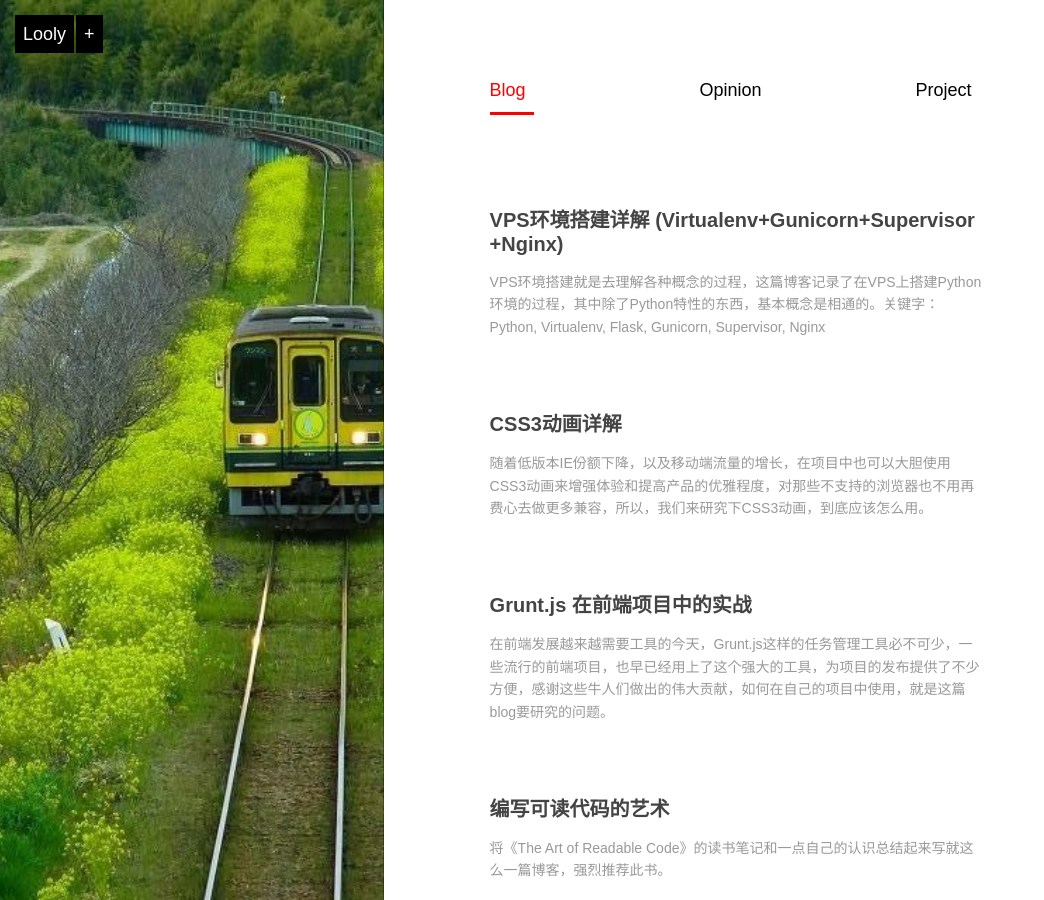
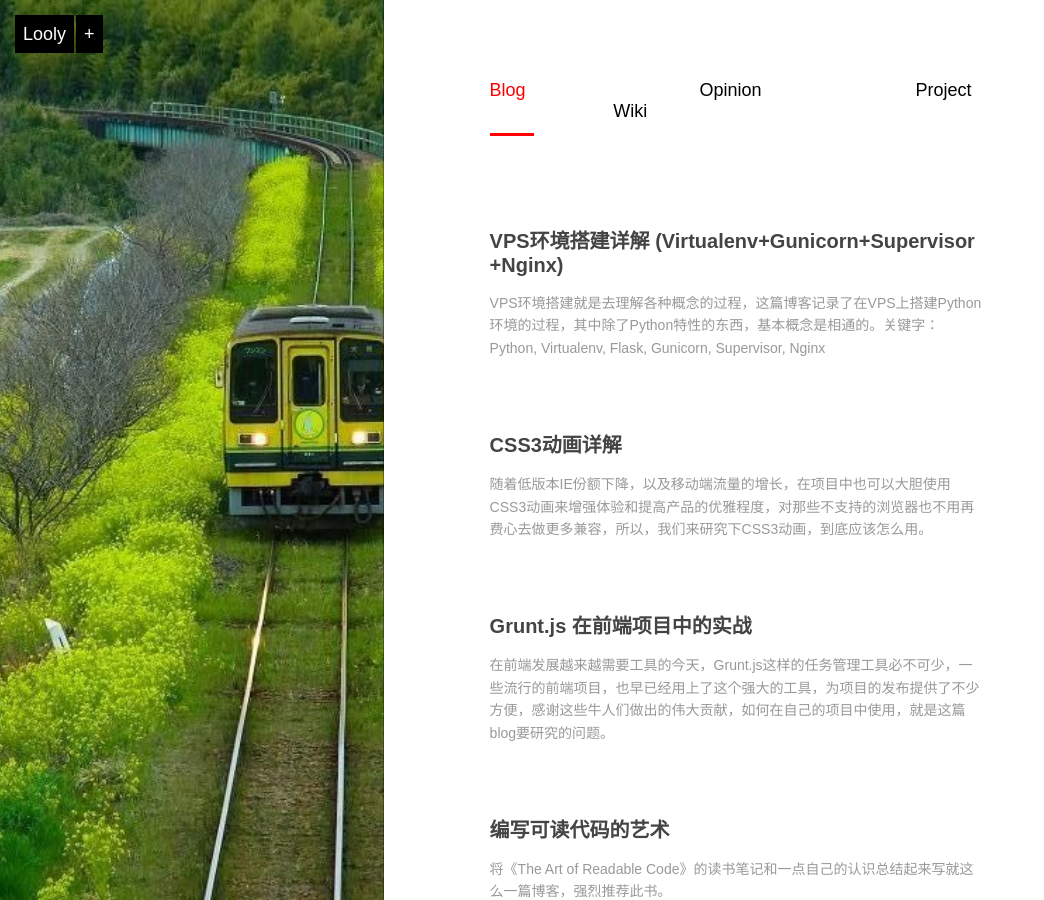
Before and after one commit to xia170320142/looly.github.io, a Jekyll site: the page built from index.md, in a window 1280 px wide and 900 px high. Shown: the whole window, without its empty margins (0-1044 px from the left). Built offline with Jekyll 4.4.1, drawn with Linux system fonts in a browser that asks for light colours; Markdown is read by kramdown in place of the engine named in the settings; comment, search, counter and statistics services are not loaded.

Commit message:
Add Wiki column

```diff
--- a/_includes/artical-cate.html
+++ b/_includes/artical-cate.html
@@ -2,6 +2,7 @@
     <li class="on"><a href="/"><span>Blog</span></a></li>
     <li style="text-align:center"><a href="/opinion"><span>Opinion</span></a></li>
     <li style="text-align:right"><a href="/project"><span>Project</span></a></li>
+    <li style="text-align:right"><a href="/wiki"><span>Wiki</span></a></li>
 </ul>
 
 <div class="cate-bar"><span id="cateBar"></span></div>
```
